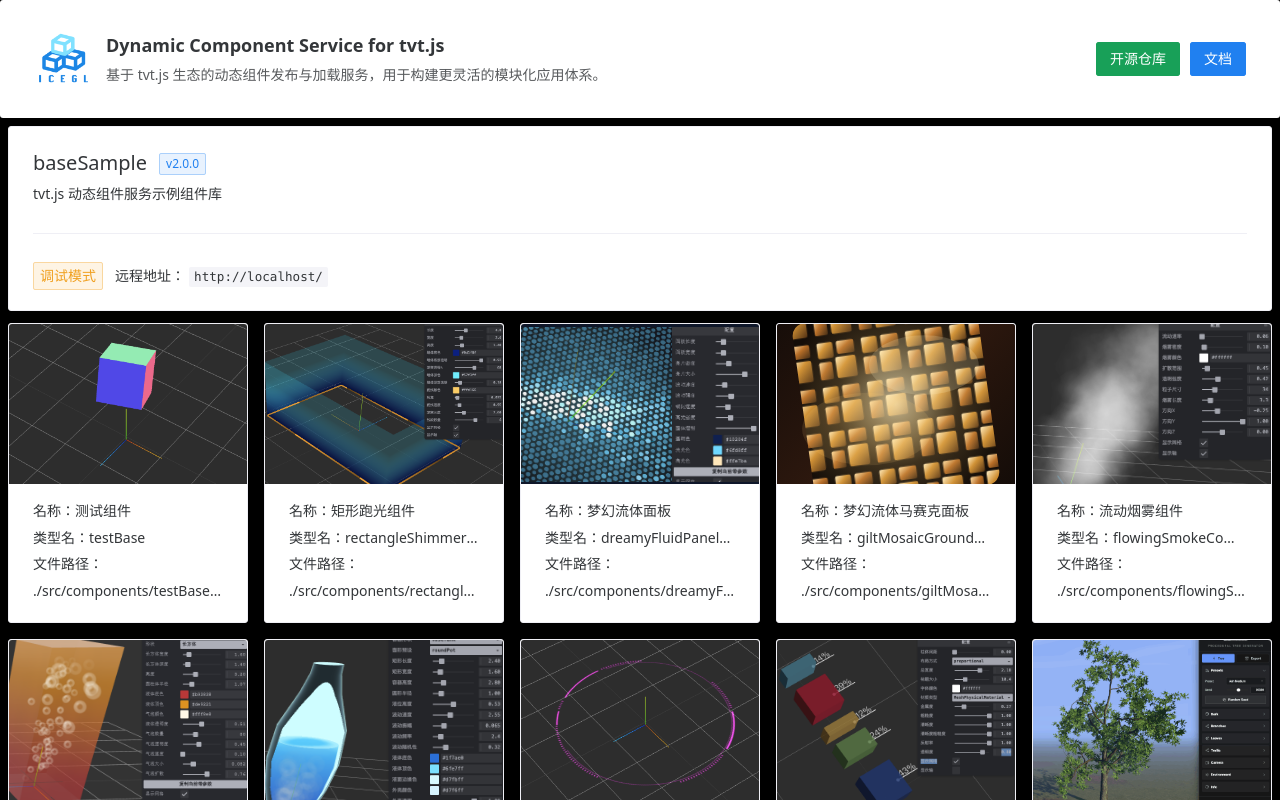
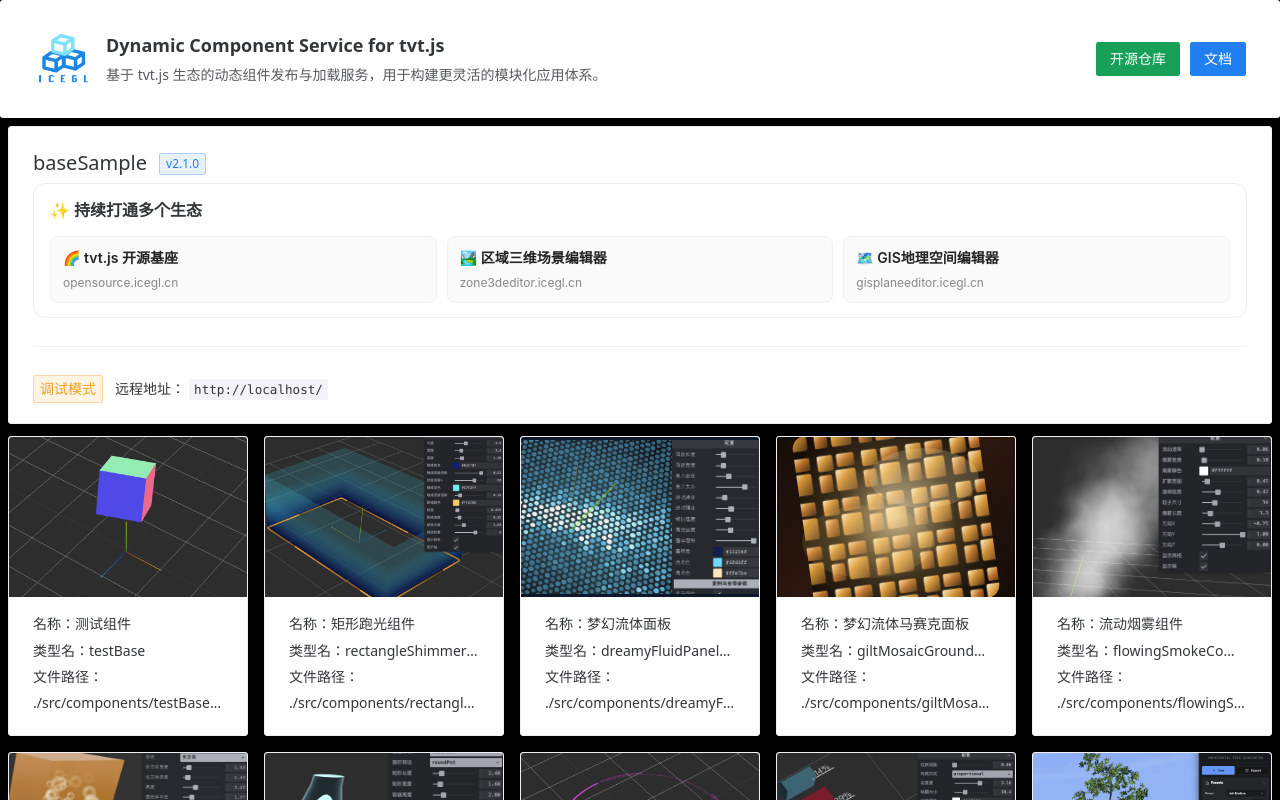
Before and after one commit to hawk86104/dynamic-component-service, a Vue app: page /#/ in a window 1280 px wide. Shown: the top 800 px of the page. Built offline with nearby package versions, Linux system fonts and the light colour scheme.

Commit message:
美化说明

```diff
--- a/src/dcsConfig.ts
+++ b/src/dcsConfig.ts
@@ -4,12 +4,73 @@
  * @Autor: 地虎降天龙
  * @Date: 2025-12-29 09:16:25
  * @LastEditors: 地虎降天龙
- * @LastEditTime: 2026-03-27 14:38:14
+ * @LastEditTime: 2026-03-28 12:37:10
  */
 const config = {
   name: 'baseSample',
-  version: '2.0.0',
-  description: `tvt.js 动态组件服务示例组件库`,
+  version: '2.1.0',
+  description: `<div style="font-family:-apple-system,BlinkMacSystemFont,Segoe UI,Roboto,Helvetica,Arial,sans-serif;">
+  <style>
+    .eco-wrap {
+      border: 1px solid #eee;
+      border-radius: 12px;
+      padding: 14px 16px;
+    }
+    .eco-title {
+      font-size: 16px;
+      margin-bottom: 12px;
+      font-weight: 600;
+    }
+    .eco-grid {
+      display: grid;
+      grid-template-columns: repeat(auto-fit, minmax(220px, 1fr));
+      gap: 10px;
+    }
+    .eco-item {
+      text-decoration: none;
+      color: #222;
+      padding: 10px 12px;
+      border-radius: 8px;
+      border: 1px solid #f0f0f0;
+      background: #fafafa;
+      transition: all 0.2s ease;
+      display: block;
+    }
+    .eco-item:hover {
+      transform: translateY(-2px);
+      border-color: #d0d7ff;
+      background: #f5f7ff;
+      box-shadow: 0 6px 16px rgba(0,0,0,0.06);
+    }
+    .eco-name {
+      font-size: 14px;
+      font-weight: 600;
+      margin-bottom: 4px;
+    }
+    .eco-link {
+      font-size: 12px;
+      color: #888;
+      word-break: break-all;
+    }
+  </style>
+  <div class="eco-wrap">
+    <div class="eco-title">✨ 持续打通多个生态</div>
+    <div class="eco-grid">
+      <a class="eco-item" href="https://opensource.icegl.cn/#/plugins/loadDynamicComponent/readConfig" target="_blank">
+        <div class="eco-name">🌈 tvt.js 开源基座</div>
+        <div class="eco-link">opensource.icegl.cn</div>
+      </a>
+      <a class="eco-item" href="https://zone3deditor.icegl.cn/#/plugins/zone3Deditor/index" target="_blank">
+        <div class="eco-name">🏞️ 区域三维场景编辑器</div>
+        <div class="eco-link">zone3deditor.icegl.cn</div>
+      </a>
+      <a class="eco-item" href="https://gisplaneeditor.icegl.cn/#/plugins/gisPlaneEditor/index" target="_blank">
+        <div class="eco-name">🗺️ GIS地理空间编辑器</div>
+        <div class="eco-link">gisplaneeditor.icegl.cn</div>
+      </a>
+    </div>
+  </div>
+</div>`,
   components: [
     {
       name: '测试组件',
```
Also changed, not shown: 1 other file (tests, documents, lock files or other folders).
